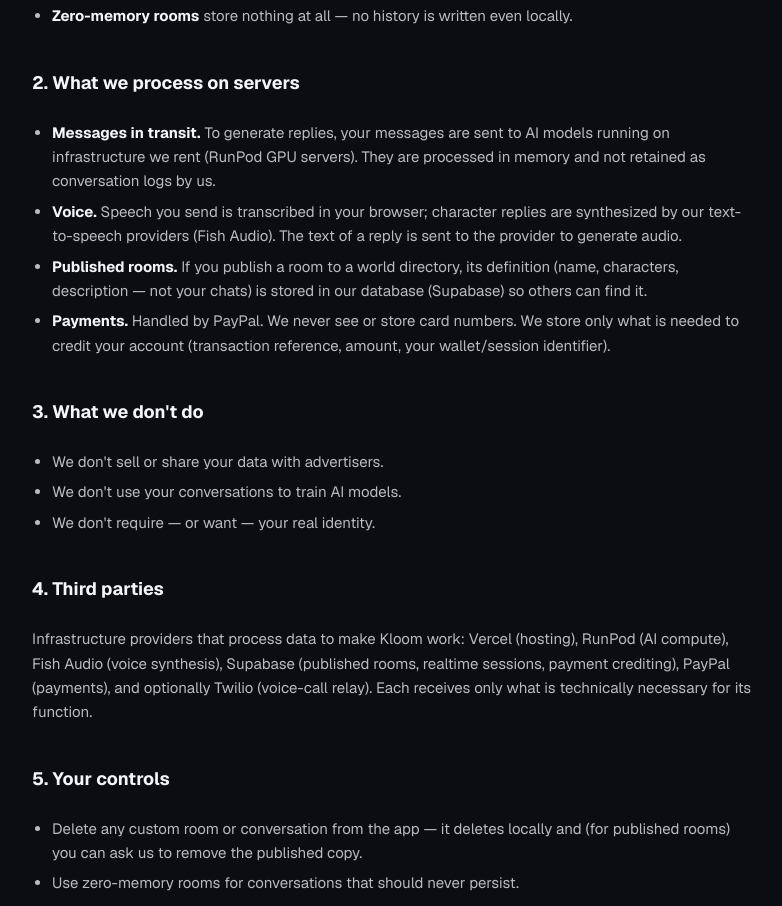
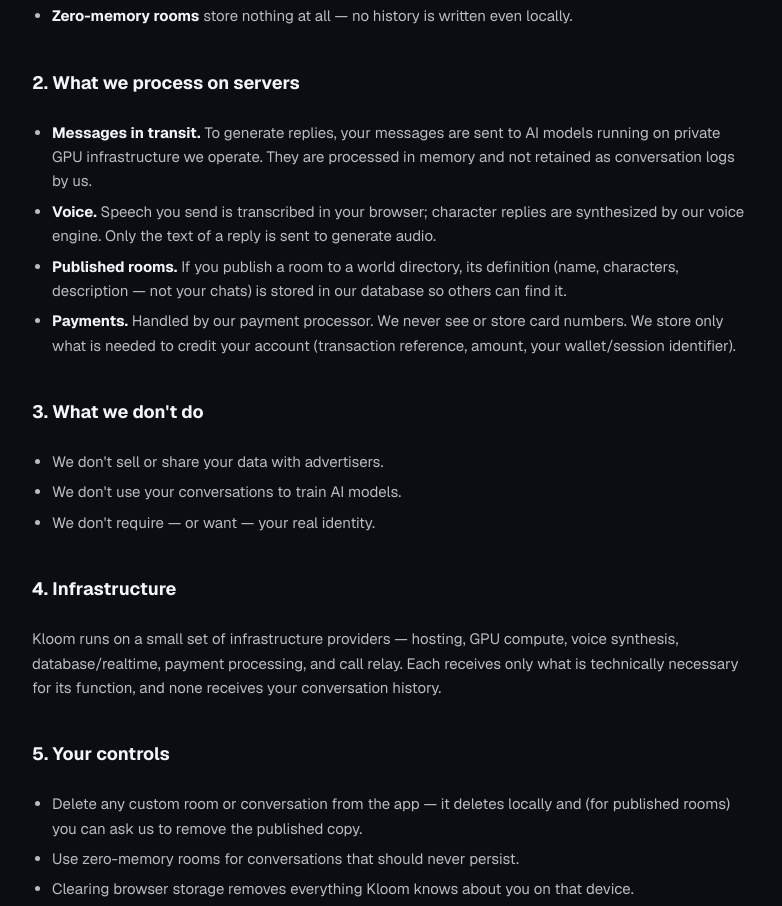
Before and after one commit to ezz-ae/kloom.source, a Next.js app: page /legal/privacy in a window 1280 px wide. Shown: the part 540-1446 px from the top of the page, without its empty margins (248-1030 px from the left). Built offline with nearby package versions, Linux system fonts and the light colour scheme.

Commit message:
Scrub vendor/model/third-party names from legal pages
Generic descriptions only: "private GPU infrastructure", "our voice
engine", "our payment processor", "a video link". No supplier, model,
or platform names anywhere in /legal.

Co-Authored-By: Claude Fable 5 <noreply@anthropic.com>

```diff
--- a/app/legal/cookies/page.tsx
+++ b/app/legal/cookies/page.tsx
@@ -27,8 +27,8 @@ export default function CookiesPage() {
       <h2>2. Strictly necessary cookies</h2>
       <p>
         Our hosting and payment providers may set strictly necessary cookies for security and
-        fraud prevention (for example, PayPal sets cookies during checkout). These are required for
-        the service to function and are controlled by those providers.
+        fraud prevention (for example, during checkout). These are required for the service to
+        function and are controlled by those providers.
       </p>
 
       <h2>3. Managing it</h2>
--- a/app/legal/payments/page.tsx
+++ b/app/legal/payments/page.tsx
@@ -15,7 +15,7 @@ export default function PaymentsPage() {
 
       <h2>2. How payment works</h2>
       <ul>
-        <li>Payments are processed by <strong>PayPal</strong> (cards accepted — no PayPal account required where inline card fields are available). We never see or store your card number.</li>
+        <li>Payments are processed by a <strong>PCI-compliant payment processor</strong> (major cards accepted). We never see or store your card number.</li>
         <li>Prices are shown in USD at checkout. Your bank may apply currency conversion.</li>
         <li>Credits are added to your account immediately after the payment is confirmed.</li>
       </ul>
--- a/app/legal/privacy/page.tsx
+++ b/app/legal/privacy/page.tsx
@@ -20,10 +20,10 @@ export default function PrivacyPage() {
 
       <h2>2. What we process on servers</h2>
       <ul>
-        <li><strong>Messages in transit.</strong> To generate replies, your messages are sent to AI models running on infrastructure we rent (RunPod GPU servers). They are processed in memory and not retained as conversation logs by us.</li>
-        <li><strong>Voice.</strong> Speech you send is transcribed in your browser; character replies are synthesized by our text-to-speech providers (Fish Audio). The text of a reply is sent to the provider to generate audio.</li>
-        <li><strong>Published rooms.</strong> If you publish a room to a world directory, its definition (name, characters, description — not your chats) is stored in our database (Supabase) so others can find it.</li>
-        <li><strong>Payments.</strong> Handled by PayPal. We never see or store card numbers. We store only what is needed to credit your account (transaction reference, amount, your wallet/session identifier).</li>
+        <li><strong>Messages in transit.</strong> To generate replies, your messages are sent to AI models running on private GPU infrastructure we operate. They are processed in memory and not retained as conversation logs by us.</li>
+        <li><strong>Voice.</strong> Speech you send is transcribed in your browser; character replies are synthesized by our voice engine. Only the text of a reply is sent to generate audio.</li>
+        <li><strong>Published rooms.</strong> If you publish a room to a world directory, its definition (name, characters, description — not your chats) is stored in our database so others can find it.</li>
+        <li><strong>Payments.</strong> Handled by our payment processor. We never see or store card numbers. We store only what is needed to credit your account (transaction reference, amount, your wallet/session identifier).</li>
       </ul>
 
       <h2>3. What we don&apos;t do</h2>
@@ -33,12 +33,11 @@ export default function PrivacyPage() {
         <li>We don&apos;t require — or want — your real identity.</li>
       </ul>
 
-      <h2>4. Third parties</h2>
+      <h2>4. Infrastructure</h2>
       <p>
-        Infrastructure providers that process data to make Kloom work: Vercel (hosting),
-        RunPod (AI compute), Fish Audio (voice synthesis), Supabase (published rooms, realtime
-        sessions, payment crediting), PayPal (payments), and optionally Twilio (voice-call relay).
-        Each receives only what is technically necessary for its function.
+        Kloom runs on a small set of infrastructure providers — hosting, GPU compute, voice
+        synthesis, database/realtime, payment processing, and call relay. Each receives only what
+        is technically necessary for its function, and none receives your conversation history.
       </p>
 
       <h2>5. Your controls</h2>
--- a/app/legal/terms/page.tsx
+++ b/app/legal/terms/page.tsx
@@ -43,7 +43,7 @@ export default function TermsPage() {
       <h2>4. Your content and rooms</h2>
       <ul>
         <li>Rooms and characters you create remain yours. By publishing a room to a world&apos;s public directory you grant other users the right to join and use a copy of it.</li>
-        <li>Voice cloning (e.g. from a YouTube link) must only use voices you have the right to use — your own voice or voices you have permission for. Cloning a real person&apos;s voice to impersonate, harass, or defraud is prohibited.</li>
+        <li>Voice cloning (e.g. from a video link) must only use voices you have the right to use — your own voice or voices you have permission for. Cloning a real person&apos;s voice to impersonate, harass, or defraud is prohibited.</li>
         <li>We may remove published rooms that break these terms.</li>
       </ul>
 
```
